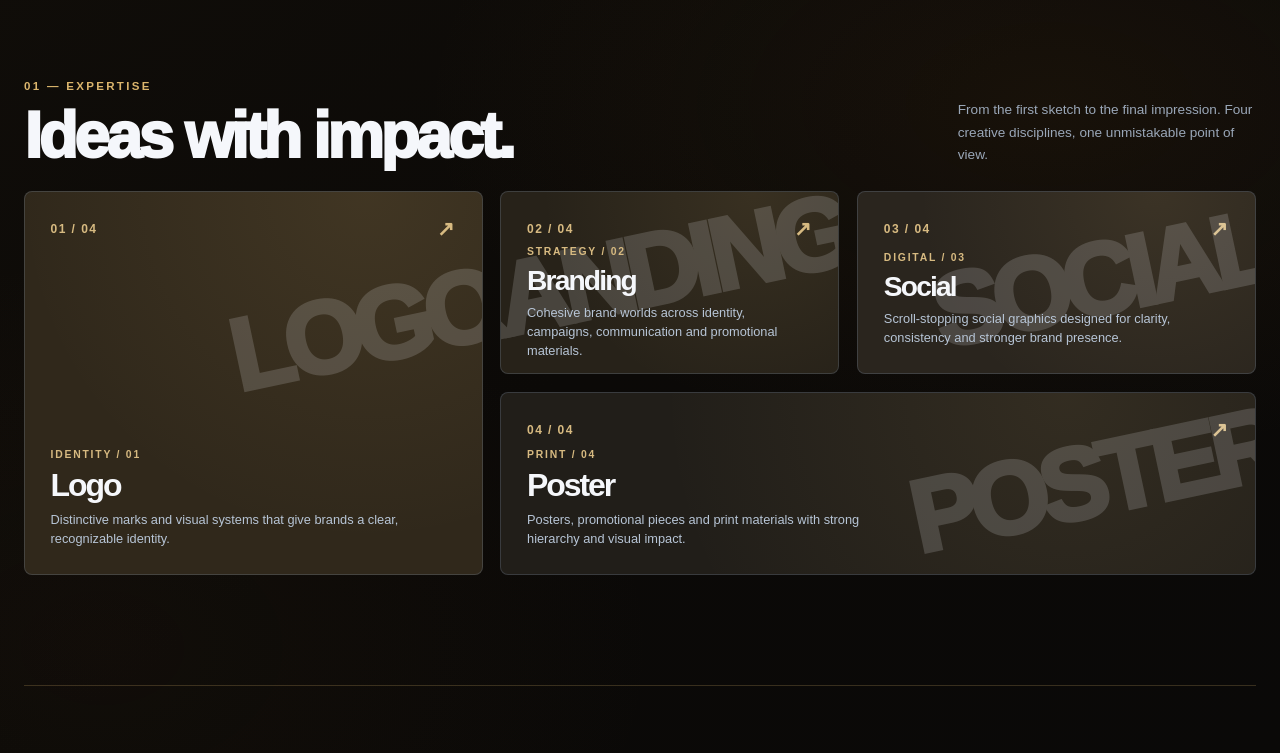
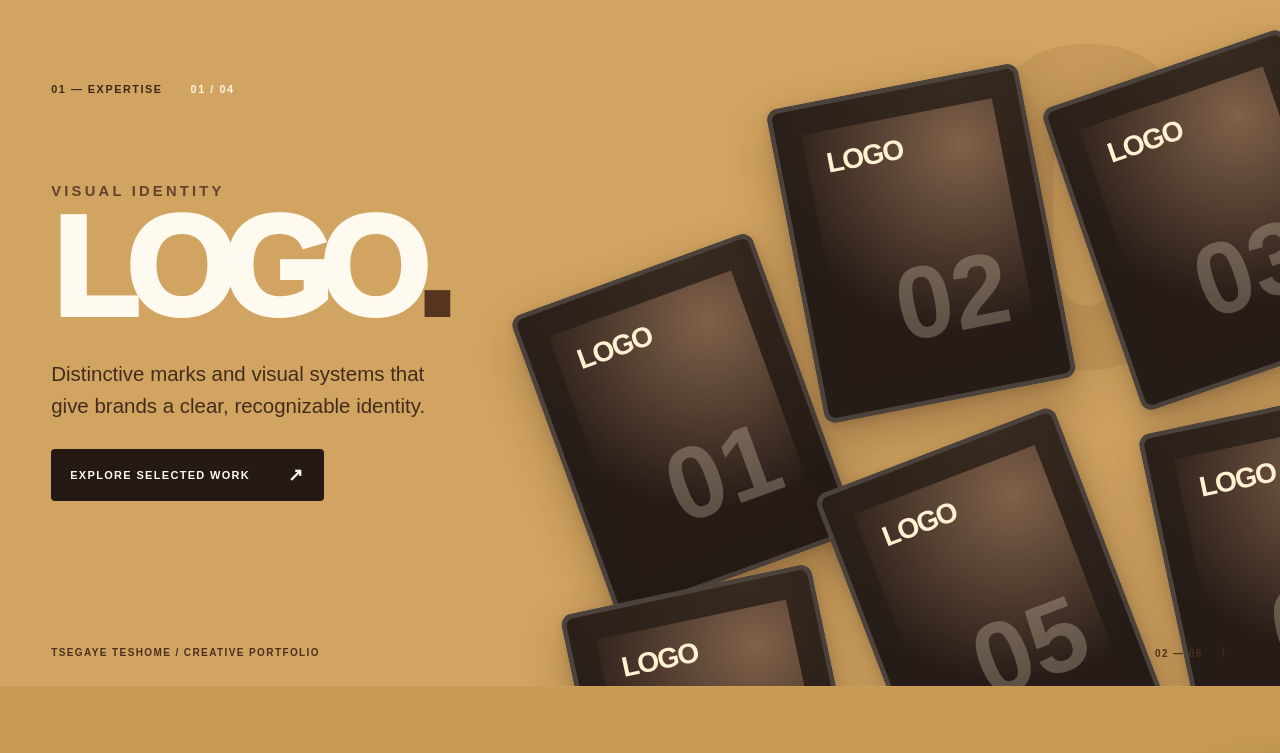
Before and after one commit to mkcoder1218/Tsgaye, a Next.js app: page / in a window 1280 px wide. Shown: the part 840-1593 px from the top of the page. Built offline with nearby package versions, Linux system fonts and the light colour scheme.

Commit message:
Replace expertise grid with cinematic portfolio slides

```diff
--- a/app/globals.css
+++ b/app/globals.css
@@ -2907,3 +2907,150 @@ body {
 .hero-editorial-contact{font-size:10px}
 }
 @media(prefers-reduced-motion:reduce){.hero-editorial-image.hero-image-frame{animation:none}}
+
+
+/* Full-frame expertise portfolio slides — imagery leads, no service cards. */
+.expertise-slide{
+  position:relative;
+  width:100%;
+  max-width:none;
+  min-height:calc(100svh - 76px);
+  padding:0!important;
+  overflow:hidden;
+  isolation:isolate;
+  background:#b88849;
+  color:#16100a;
+}
+.expertise-slide-1{background:#d2a461}
+.expertise-slide-2{background:#c69a54}
+.expertise-slide-3{background:#ca9254}
+.expertise-slide-4{background:#ba875a}
+.expertise-slide-inner{
+  position:relative;
+  width:min(100% - clamp(40px,8vw,140px),1440px);
+  min-height:calc(100svh - 76px);
+  margin:0 auto;
+  display:grid;
+  grid-template-columns:minmax(0,43%) minmax(0,57%);
+  align-items:center;
+  padding:clamp(32px,5vh,70px) 0 clamp(46px,7vh,84px);
+}
+.expertise-slide-copy{position:relative;z-index:4;align-self:center;padding-bottom:6vh}
+.expertise-slide-kicker{
+  display:flex;gap:28px;align-items:center;
+  color:#3b2819!important;font-size:clamp(10px,.85vw,13px);
+  font-weight:900;letter-spacing:.14em;text-transform:uppercase;
+  margin:0 0 clamp(55px,11vh,130px)!important;
+}
+.expertise-slide-kicker span+span{color:#fff7e8}
+.expertise-slide-eyebrow{
+  margin:0 0 12px;
+  font-size:clamp(12px,1.15vw,17px);
+  text-transform:uppercase;letter-spacing:.22em;
+  font-weight:800;color:#64412a;
+}
+.expertise-slide-copy h2{
+  max-width:100%;margin:0;
+  color:#fffaf0;
+  font-size:clamp(78px,11vw,175px)!important;
+  line-height:.82!important;
+  letter-spacing:-.09em;
+  font-weight:950;
+  text-transform:uppercase;
+  overflow-wrap:normal;
+}
+.expertise-slide-period{color:#553520}
+.expertise-slide-description{
+  max-width:415px;margin:clamp(22px,4vh,42px) 0 28px;
+  color:#422c1d;line-height:1.55;
+  font-size:clamp(17px,1.6vw,24px);
+}
+.expertise-slide-link{
+  display:inline-flex;align-items:center;justify-content:space-between;
+  gap:38px;padding:15px 19px;min-width:230px;
+  color:#fff8eb;background:#241914;border-radius:4px;
+  font-size:11px;font-weight:800;text-transform:uppercase;letter-spacing:.12em;
+  transition:transform .2s,background .2s;
+}
+.expertise-slide-link:hover{background:#503520;transform:translateY(-3px)}
+.expertise-slide-link span{font-size:18px}
+.expertise-slide-stage{position:absolute;inset:0 -6vw 0 39%;z-index:2;pointer-events:none;overflow:visible}
+.expertise-slide-deco{
+  position:absolute;right:-4%;top:5%;font-size:clamp(250px,34vw,640px);
+  font-weight:950;letter-spacing:-.12em;line-height:1;
+  color:rgba(49,29,19,.08);user-select:none;
+}
+.expertise-slide-gallery{
+  position:absolute;inset:0;
+  transform:translate(9%,15%) rotate(-16deg);
+  transform-origin:50% 60%;
+}
+.expertise-slide-piece{
+  position:absolute;margin:0;overflow:hidden;
+  width:clamp(175px,20vw,335px);
+  aspect-ratio:4/5;
+  border-radius:12px;
+  background:#251b17;
+  box-shadow:0 22px 48px rgba(54,31,18,.30),0 3px 10px rgba(54,31,18,.18);
+  border:5px solid rgba(255,245,225,.18);
+  transition:transform .35s,box-shadow .35s;
+}
+.expertise-slide-piece img{display:block;width:100%;height:100%;object-fit:cover}
+.expertise-slide-piece-1{top:16%;left:1%;transform:rotate(-4deg)}
+.expertise-slide-piece-2{top:1%;left:36%;transform:rotate(5deg)}
+.expertise-slide-piece-3{top:9%;left:72%;transform:rotate(-3deg)}
+.expertise-slide-piece-4{top:60%;left:-6%;transform:rotate(4deg)}
+.expertise-slide-piece-5{top:51%;left:32%;transform:rotate(-5deg)}
+.expertise-slide-piece-6{top:58%;left:70%;transform:rotate(4deg)}
+.expertise-slide-placeholder{
+  width:100%;height:100%;padding:20px;display:flex;
+  flex-direction:column;justify-content:space-between;align-items:flex-start;
+  background:radial-gradient(circle at 80% 15%,#806149,#261b17 70%);
+  color:#fff1d1;text-transform:uppercase;
+}
+.expertise-slide-placeholder span{font-size:clamp(17px,2.2vw,35px);font-weight:900;line-height:.95;letter-spacing:-.05em}
+.expertise-slide-placeholder strong{align-self:flex-end;font-size:clamp(60px,8vw,125px);line-height:1;opacity:.25}
+.expertise-slide-foot{
+  position:absolute;z-index:5;bottom:clamp(15px,3vh,40px);left:0;right:0;
+  display:flex;justify-content:space-between;align-items:center;
+  color:#4b3020;font-size:10px;font-weight:800;letter-spacing:.14em;text-transform:uppercase;
+}
+.expertise-slide-foot>span:last-child span{font-size:17px;margin-left:12px}
+@media(min-width:821px) and (max-height:760px){
+  .expertise-slide-kicker{margin-bottom:6vh!important}
+  .expertise-slide-copy h2{font-size:clamp(65px,8vw,125px)!important}
+  .expertise-slide-description{font-size:16px;margin:19px 0}
+  .expertise-slide-gallery{transform:translate(11%,15%) rotate(-16deg) scale(.86)}
+}
+@media(max-width:820px){
+  .expertise-slide,.expertise-slide-inner{min-height:calc(100svh - 76px)}
+  .expertise-slide-inner{width:calc(100% - 42px);grid-template-columns:1fr;padding:28px 0 52px;align-items:start}
+  .expertise-slide-copy{padding:0}
+  .expertise-slide-kicker{margin-bottom:clamp(45px,7vh,75px)!important}
+  .expertise-slide-copy h2{font-size:clamp(65px,13vw,120px)!important}
+  .expertise-slide-description{font-size:clamp(14px,2vw,19px);max-width:410px;margin:16px 0}
+  .expertise-slide-link{min-width:200px}
+  .expertise-slide-stage{inset:30% -10vw 0 22%}
+  .expertise-slide-gallery{transform:translate(4%,22%) rotate(-15deg)}
+  .expertise-slide-piece{width:clamp(140px,30vw,235px)}
+}
+@media(max-width:560px){
+  .expertise-slide,.expertise-slide-inner{min-height:max(660px,calc(100svh - 72px))}
+  .expertise-slide-inner{width:calc(100% - 36px);padding:22px 0 42px}
+  .expertise-slide-kicker{margin-bottom:32px!important}
+  .expertise-slide-eyebrow{font-size:10px}
+  .expertise-slide-copy h2{font-size:clamp(65px,17vw,98px)!important}
+  .expertise-slide-description{max-width:260px;font-size:14px;line-height:1.4;margin:14px 0}
+  .expertise-slide-link{font-size:9px;padding:12px;min-width:190px}
+  .expertise-slide-stage{inset:38% -24vw 0 0}
+  .expertise-slide-gallery{transform:translate(5%,25%) rotate(-15deg)}
+  .expertise-slide-piece{width:clamp(135px,45vw,195px);border-width:3px;border-radius:7px}
+  .expertise-slide-piece-1{left:-14%}
+  .expertise-slide-piece-2{left:36%}
+  .expertise-slide-piece-3{left:87%}
+  .expertise-slide-piece-4{left:-20%}
+  .expertise-slide-piece-5{left:32%}
+  .expertise-slide-piece-6{left:84%}
+  .expertise-slide-foot{font-size:8px}
+}
+@media(prefers-reduced-motion:reduce){.expertise-slide-piece{transition:none}}
--- a/components/sections/Services.tsx
+++ b/components/sections/Services.tsx
@@ -1,33 +1,77 @@
 import { portfolio } from "@/content/portfolio";
-import { SectionHeading } from "@/components/ui/SectionHeading";
+import { getPortfolioImages } from "@/lib/imagekit";
 
-const visualLabels = ["Identity / 01", "Strategy / 02", "Digital / 03", "Print / 04"] as const;
+const categories = [
+  "brand-identity",
+  "brand-identity",
+  "marketing-design",
+  "print-editorial",
+] as const;
 
-export function Services() {
+const subtitles = ["Visual identity", "Brand worlds", "Digital campaigns", "Print & editorial"] as const;
+
+export async function Services() {
+  const galleries = await Promise.all(
+    categories.map((category) => getPortfolioImages(category, { width: 1100, quality: 82 })),
+  );
+
   return (
-    <section className="section shell expertise-section" id="expertise">
-      <div className="expertise-heading">
-        <SectionHeading eyebrow="01 — Expertise" title="Ideas with impact." />
-        <p className="expertise-deck">From the first sketch to the final impression. Four creative disciplines, one unmistakable point of view.</p>
-      </div>
-      <div className="expertise-grid">
-        {portfolio.services.map((service, index) => (
-          <article className={`expertise-card expertise-card-${index + 1}`} key={service.number}>
-            <div className="expertise-card-top">
-              <span>{service.number} / 04</span>
-              <span className="expertise-card-arrow" aria-hidden="true">↗</span>
+    <>
+      {portfolio.services.map((service, index) => {
+        const images = galleries[index].slice(0, 6);
+        return (
+          <section
+            className={`section expertise-slide expertise-slide-${index + 1}`}
+            id={index === 0 ? "expertise" : `expertise-${service.title.toLowerCase()}`}
+            key={service.number}
+            aria-label={`${service.title} expertise`}
+          >
+            <div className="expertise-slide-inner">
+              <div className="expertise-slide-copy">
+                <p className="expertise-slide-kicker section-eyebrow">
+                  <span>01 — Expertise</span>
+                  <span>{service.number} / 04</span>
+                </p>
+                <p className="expertise-slide-eyebrow">{subtitles[index]}</p>
+                <h2>{service.title}<span className="expertise-slide-period">.</span></h2>
+                <p className="expertise-slide-description">{service.description}</p>
+                <a className="expertise-slide-link" href="#work">
+                  Explore selected work <span aria-hidden="true">↗</span>
+                </a>
+              </div>
+              <div className="expertise-slide-stage" aria-label={`${service.title} portfolio examples`}>
+                <span className="expertise-slide-deco" aria-hidden="true">{service.number}</span>
+                <div className="expertise-slide-gallery">
+                  {Array.from({ length: 6 }, (_, imageIndex) => (
+                    <figure
+                      className={`expertise-slide-piece expertise-card expertise-slide-piece-${imageIndex + 1}`}
+                      key={imageIndex}
+                    >
+                      {images[imageIndex] ? (
+                        <img
+                          src={images[imageIndex]}
+                          alt={`${service.title} portfolio artwork ${imageIndex + 1}`}
+                          loading="lazy"
+                          decoding="async"
+                        />
+                      ) : (
+                        <div className="expertise-slide-placeholder" aria-hidden="true">
+                          <span>{service.title}</span>
+                          <strong>{String(imageIndex + 1).padStart(2, "0")}</strong>
+                        </div>
+                      )}
+                    </figure>
+                  ))}
+                </div>
+              </div>
+              <div className="expertise-slide-foot">
+                <span>Tsegaye Teshome / Creative portfolio</span>
+                <span>{String(index + 2).padStart(2, "0")} — 06 <span aria-hidden="true">↓</span></span>
+              </div>
             </div>
-            <div className="expertise-card-visual" aria-hidden="true">
-              <span className="expertise-visual-word">{service.title}</span>
-            </div>
-            <div className="expertise-card-body">
-              <span className="expertise-card-label">{visualLabels[index]}</span>
-              <h3>{service.title}</h3>
-              <p>{service.description}</p>
-            </div>
-          </article>
-        ))}
-      </div>
-    </section>
+          </section>
+        );
+      })}
+    </>
   );
 }
```
